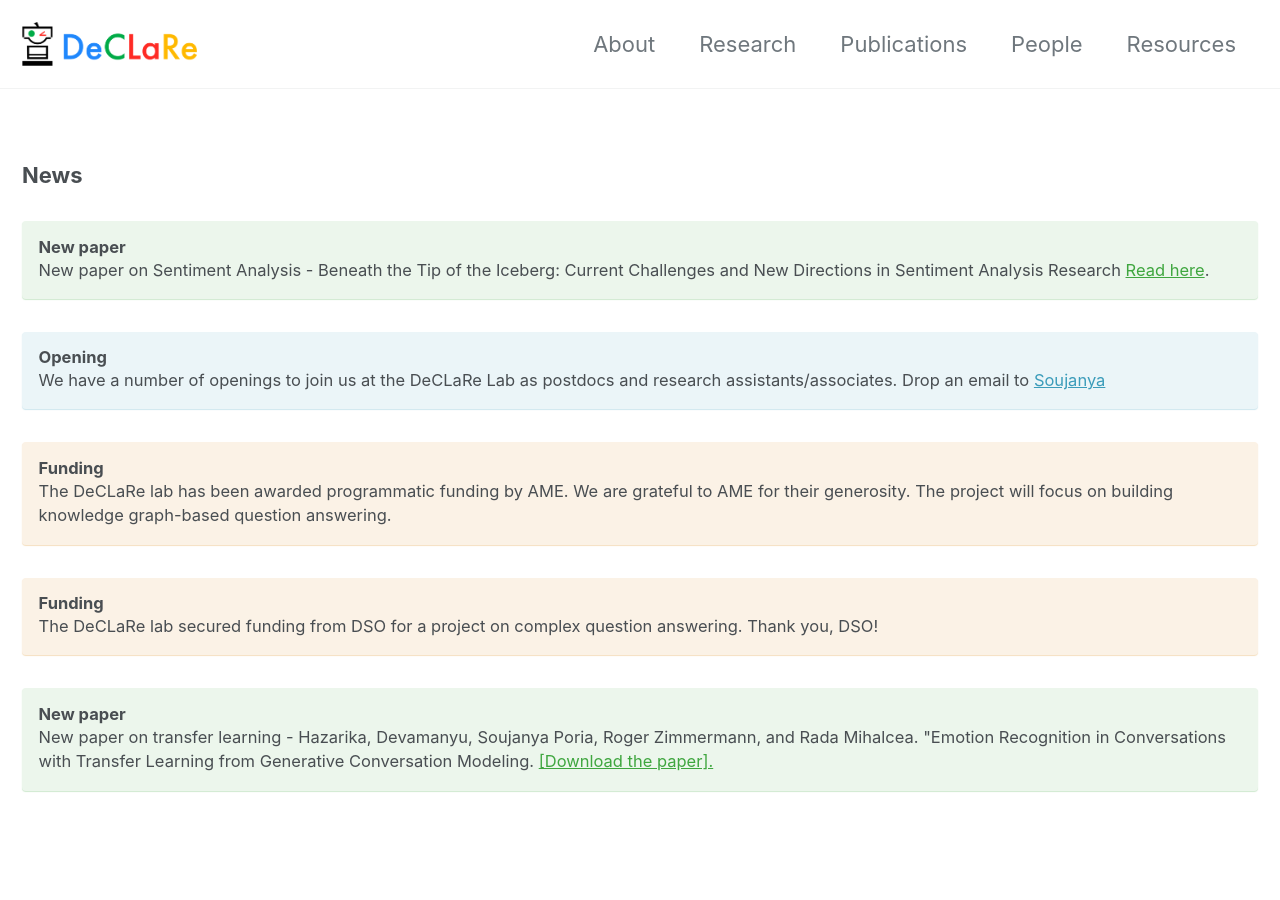
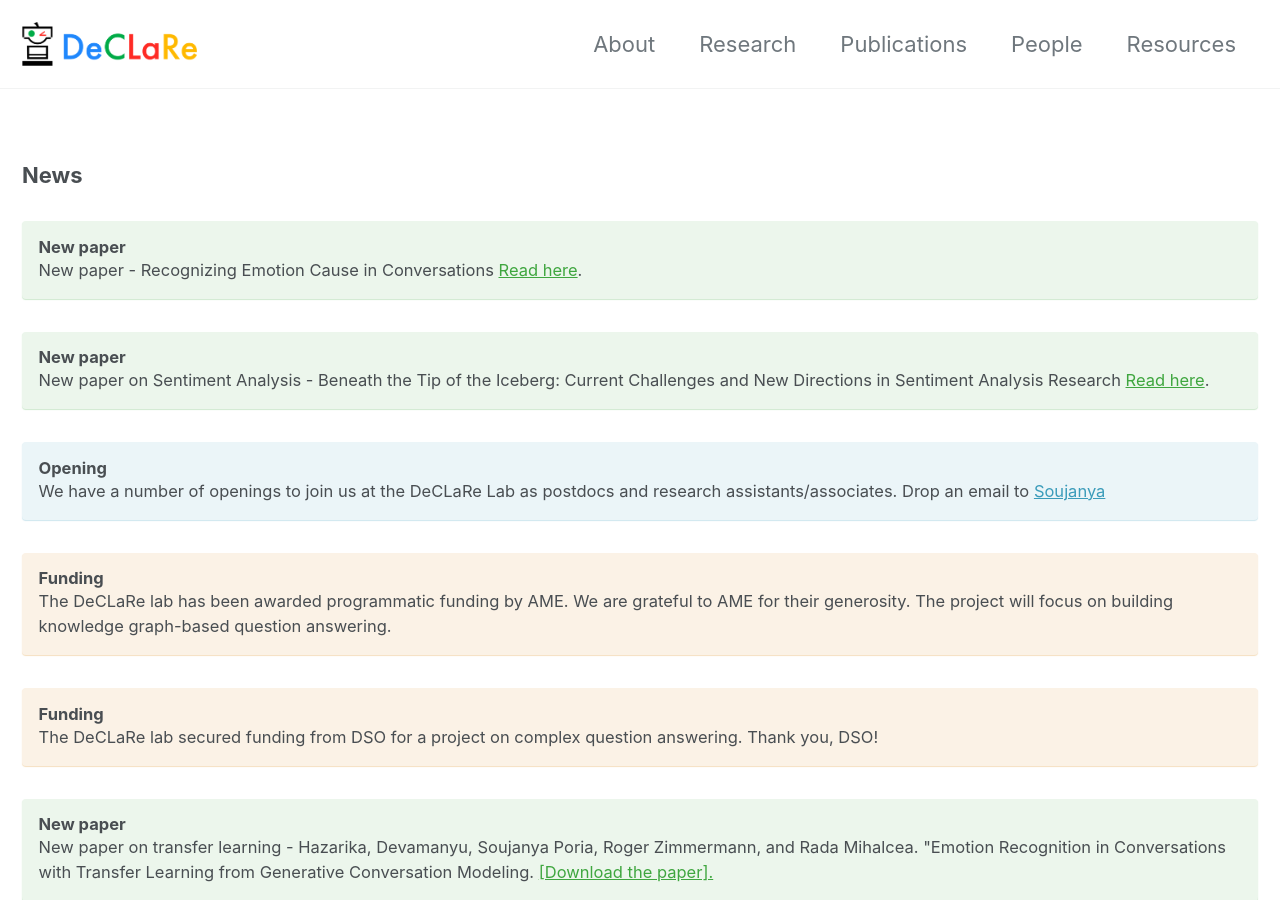
Before and after one commit to declare-lab/declare-lab.github.io, a Jekyll site: the page built from index.md, in a window 1280 px wide and 900 px high, scrolled down 324 px. Built offline with Jekyll 4.4.1, drawn with Linux system fonts in a browser that asks for light colours; cached includes are drawn as plain includes; nearby versions of some CDN libraries.

Commit message:
Update index.md

```diff
--- a/index.md
+++ b/index.md
@@ -17,6 +17,13 @@ logo:
 {% include feature_row_home_img id="logo" type="left" %}
 
 ### News
+
+<div class="notice--success">
+  <h4>New paper</h4>
+  <p>
+    New paper - Recognizing Emotion Cause in Conversations <a href="https://arxiv.org/pdf/2012.11820.pdf">Read here</a>.
+  </p>
+</div>
 
 <div class="notice--success">
   <h4>New paper</h4>
```
